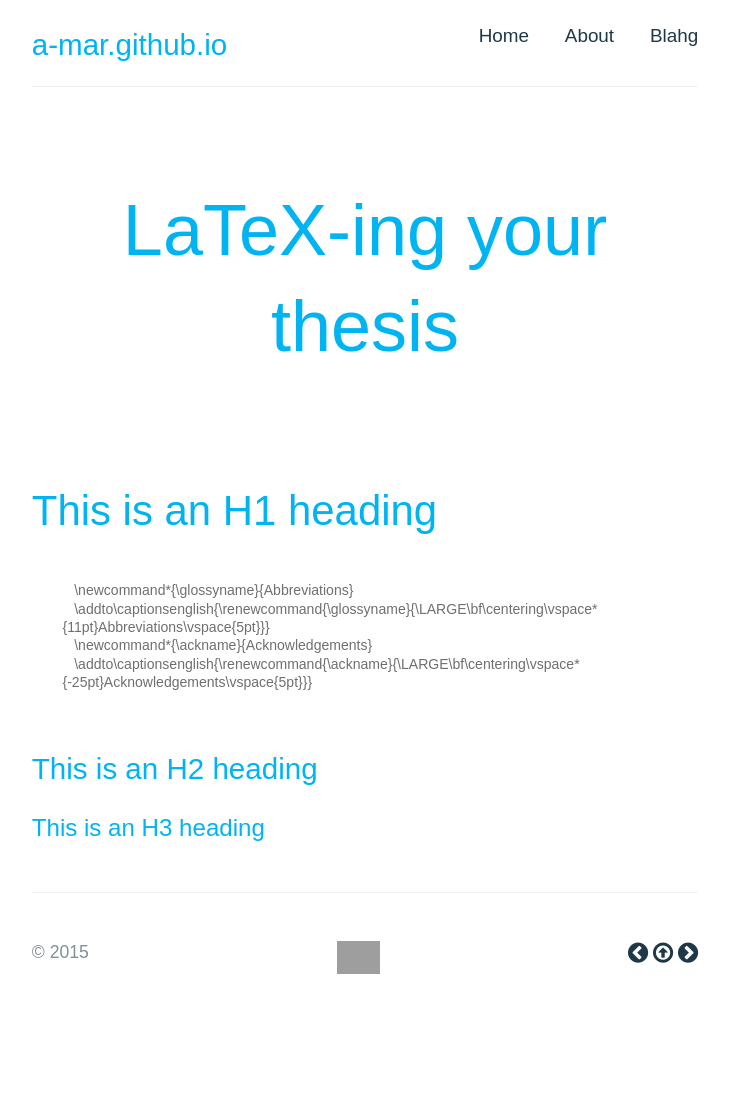
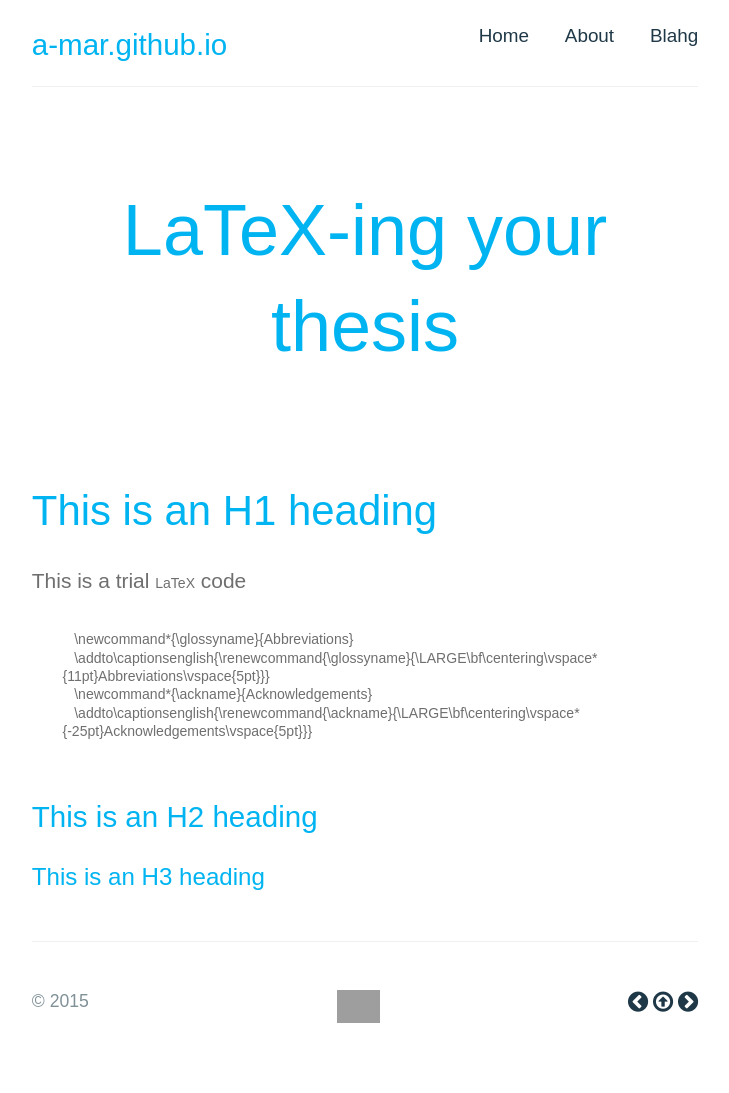
Before and after one commit to a-mar/blahg, a Jekyll site: the page built from index.html, in a window 1280 px wide. Shown: the whole page, without its empty margins (275-1004 px from the left). Built offline with Jekyll 4.4.1, drawn with Linux system fonts in a browser that asks for light colours; nearby versions of some CDN libraries; some web fonts are replaced; Markdown is read by kramdown in place of the engine named in the settings; before the commit the page ends 1044 px from its top, so only the background shows below that; grey boxes are pictures that could not be loaded.

Commit message:
Update index.html

```diff
--- a/index.html
+++ b/index.html
@@ -8,6 +8,7 @@ title: BLAHG @ a-mar
   </section>
 
   <h1>This is an H1 heading</h1>
+  <p>This is a trial <code>LaTeX</code> code</p>
   <pre class="prettyprint lang-latex linenums">
    \newcommand*{\glossyname}{Abbreviations}
    \addto\captionsenglish{\renewcommand{\glossyname}{\LARGE\bf\centering\vspace*{11pt}Abbreviations\vspace{5pt}}}
```
